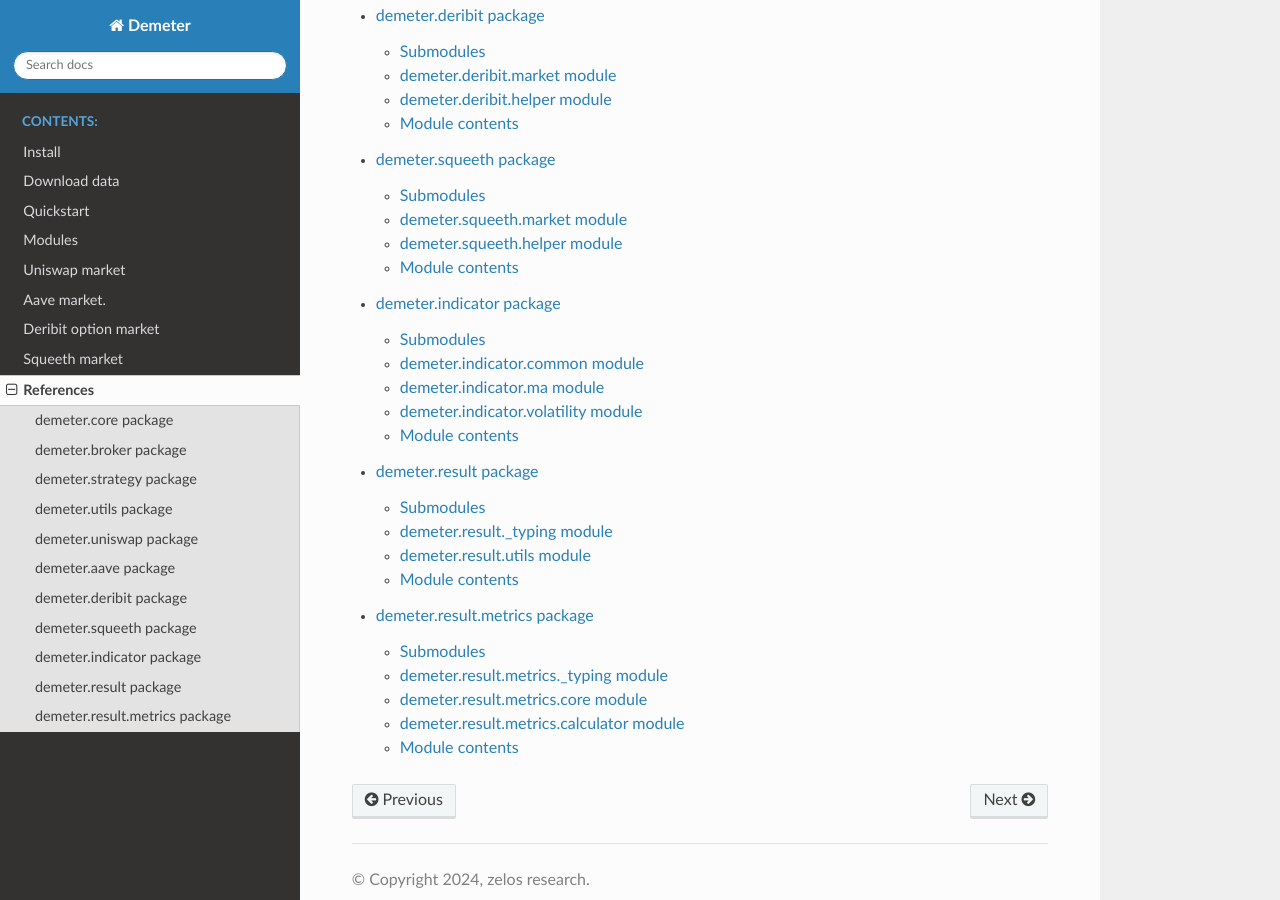
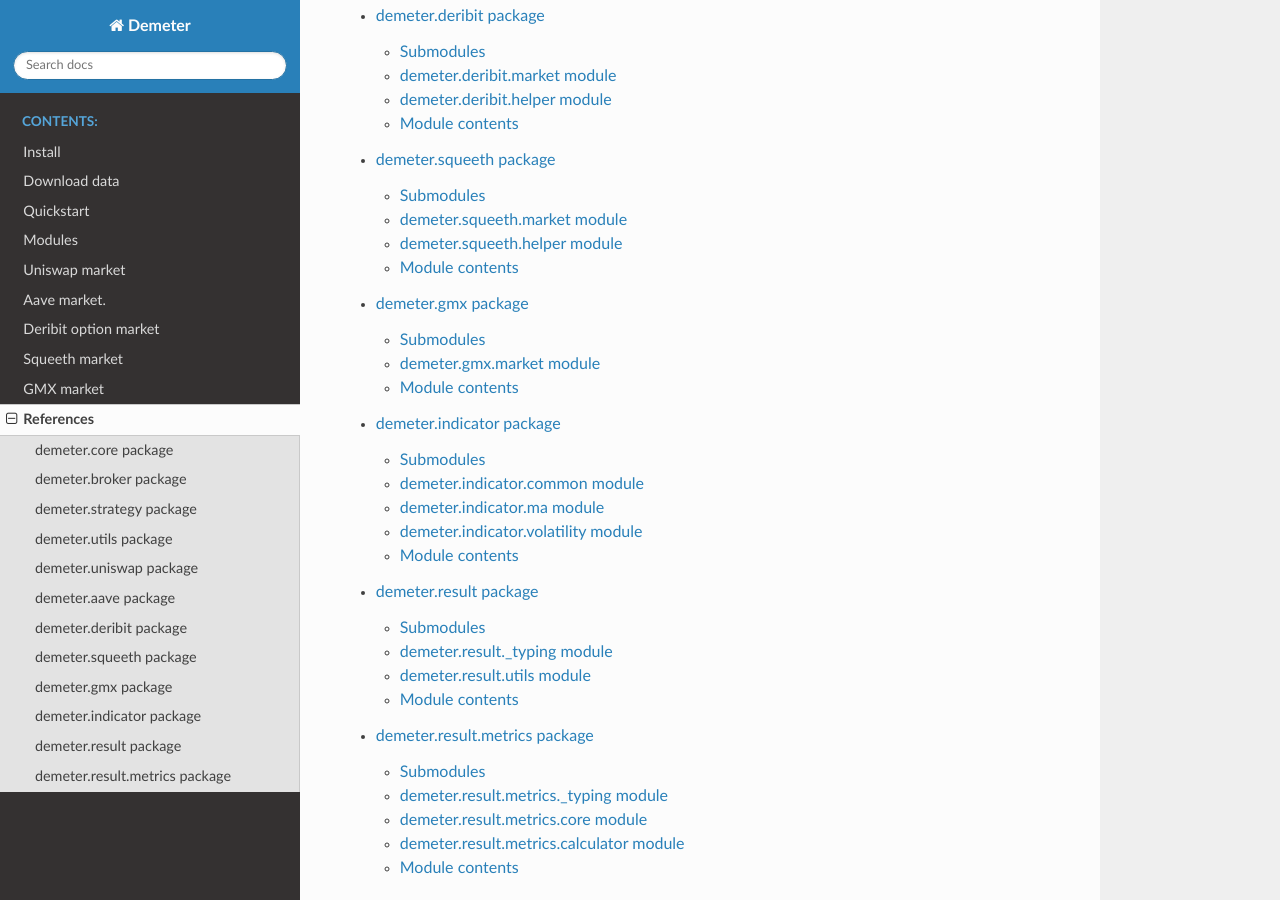
Before and after one commit to zelos-alpha/demeter, a Sphinx documentation site: the page built from docs/source/references.rst, in a window 1280 px wide and 900 px high, scrolled down 1116 px. Built offline with Sphinx 7.4.7 and the Read the Docs theme 3.1.0, drawn with Linux system fonts in a browser that asks for light colours.

Commit message:
refill gmx doc.

```diff
--- /dev/null
+++ b/docs/source/demeter.gmx.rst
@@ -0,0 +1,21 @@
+demeter.gmx package
+=======================
+
+Submodules
+----------
+
+demeter.gmx.market module
+---------------------------------
+
+.. automodule:: demeter.gmx.market
+   :members:
+   :undoc-members:
+   :show-inheritance:
+
+Module contents
+-----------------
+
+.. automodule:: demeter.gmx
+   :members:
+   :undoc-members:
+   :show-inheritance:
--- a/docs/source/index.rst
+++ b/docs/source/index.rst
@@ -21,6 +21,7 @@
 - **Aave market:** Aave is a popular liquidity protocol which allow user to deposit and borrow assets. Through supply asset to aave, user can earn interest, and borrowing allow user to earn extra profit or to hedging price changes. Demeter support supply/repay/borrow/repay/liquidation transactions on aave.
 - **Deribit option market:** A market to trade option or hedge greeks.
 - **Squeeth market:** Allow user to trade delta and gamma with ethereum price^2
+- **GMX market:** Allow user to trade buy GLP and get profit from staked GLP.
 - **Accuracy:** In the design of demeter, accuracy is an important consideration. In order to provide higher accuracy, the core calculations of uniswap and aave do not follow theoretical formulas, but draw on the code of the contract. This allows demeter to have higher calculations accuracy.
 - **Rich output:** In order to allow users to evaluate strategies intuitively, demeter provides a wealth of output, including asset changes in accounts and position adjustment records. With the indicator calculation module, users can choose the best investment strategy.
 - **Indicators:** Besides the simulation of defi market, demeter also provides various indicators. Those indicators will help user to decide how and when to make transactions, and evaluate their strategies.
@@ -47,6 +48,7 @@
 * Antalpha labs: https://labs.antalpha.com/
 * Uniswap: https://uniswap.org
 * aave: https://aave.com
+* gmx: https://gmx.io
 
 
 .. toctree::
@@ -61,4 +63,5 @@
    market_aave
    market_deribit_option
    market_squeeth
+   market_gmx
    references
--- a/docs/source/references.rst
+++ b/docs/source/references.rst
@@ -12,6 +12,7 @@
    demeter.aave
    demeter.deribit
    demeter.squeeth
+   demeter.gmx
    demeter.indicator
    demeter.result
    demeter.result.metrics
```
Also changed, not shown: docs/source/market_gmx.md (added, +22 -0 lines).
